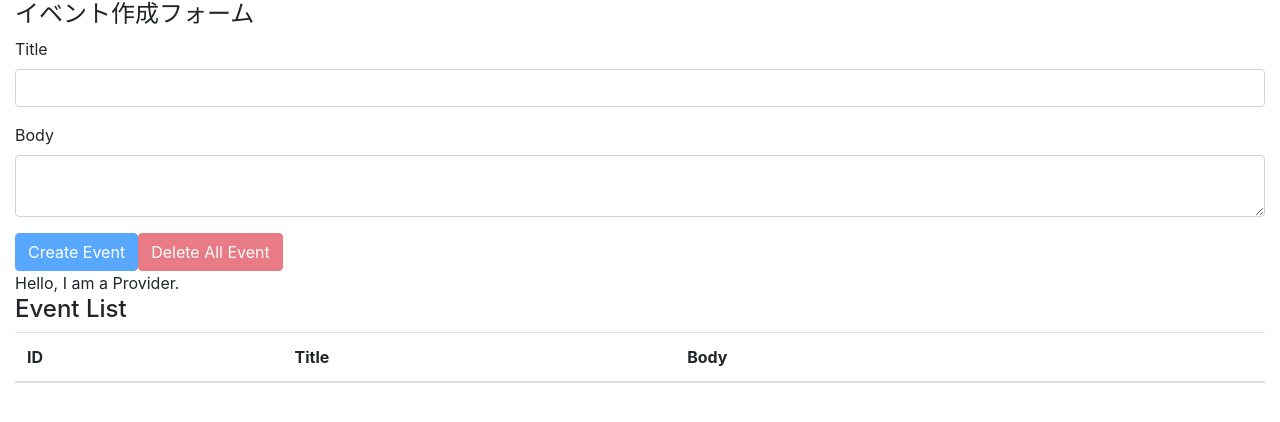
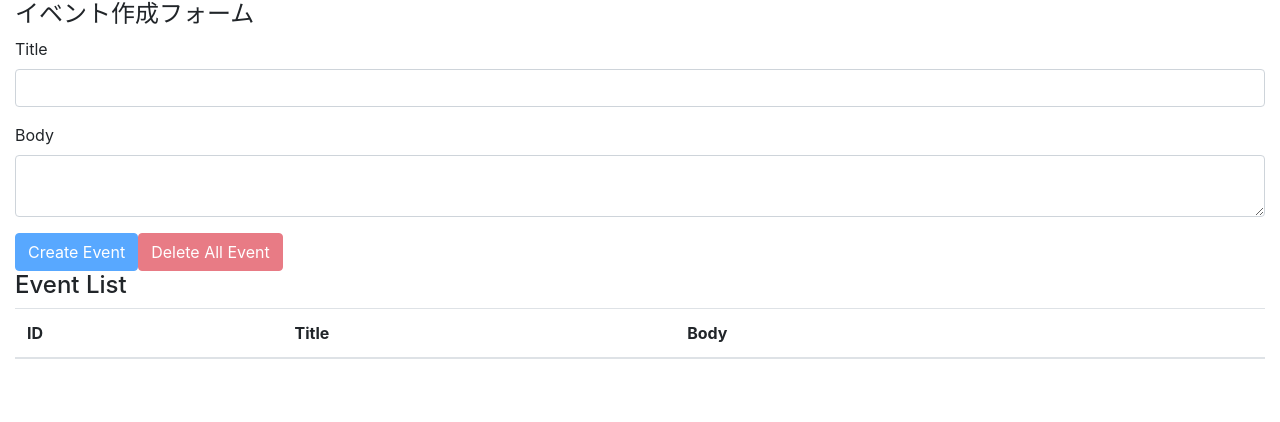
Before and after one commit to hhhirokunnn/react-hello-world, a React (Create React App) app: page / in a window 1280 px wide. Shown: the top 422 px of the page. Built offline with nearby package versions, Linux system fonts and the light colour scheme.

Commit message:
solve prop drilling issue

```diff
--- a/src/components/App.js
+++ b/src/components/App.js
@@ -9,10 +9,10 @@ const App = () => {
   // refs: https://ja.reactjs.org/docs/hooks-reference.html#usereducer
   const [state, dispatch] = useReducer(reducer, [])
   return (
-    <AppContext.Provider value={'Hello, I am a Provider.'}>
+    <AppContext.Provider value={{ state, dispatch }}>
       <div className= "container-fluid">
-        <EventForm state={state} dispatch={dispatch}/>
-        <Events state={state} dispatch={dispatch}/>
+        <EventForm />
+        <Events />
       </div>
     </AppContext.Provider>
   )
--- a/src/components/Event.js
+++ b/src/components/Event.js
@@ -1,8 +1,10 @@
-import React from 'react'
+import React, { useContext } from 'react'
 import { DELETE_EVENT } from '../actions'
+import AppContext from '../contexts/AppContext'
 
-const Event = ({ event, dispatch }) => {
+const Event = ({ event }) => {
     const id = event.id
+    const { dispatch } = useContext(AppContext)
 
     const handleClickDeleteButton = () =>{
       const result = window.confirm(`You want to delete event(id=${id})?`)
--- a/src/components/EventForm.js
+++ b/src/components/EventForm.js
@@ -1,7 +1,9 @@
-import React, { useState } from 'react'
+import React, { useState, useContext } from 'react'
 import { CREATE_EVENT, DELETE_ALL_EVENTS } from '../actions'
+import AppContext from '../contexts/AppContext'
 
-const EventForm = ( { state, dispatch } ) => {
+const EventForm = () => {
+    const { state, dispatch } = useContext(AppContext)
     const [title, setTitle] = useState('')
     const [body, setBody] = useState('')
 
--- a/src/components/Events.js
+++ b/src/components/Events.js
@@ -2,11 +2,10 @@ import React, { useContext } from 'react'
 import Event from './Event'
 import AppContext from '../contexts/AppContext'
 
-const Events = ( {state, dispatch} ) => {
-    const value = useContext(AppContext)
+const Events = () => {
+    const { state } = useContext(AppContext)
     return (
         <>
-            <div>{value}</div>
             <h4>Event List</h4>
             <table className="table table-hover">
                 <thead>
@@ -18,7 +17,7 @@ const Events = ( {state, dispatch} ) => {
                 </tr>
                 </thead>
                 <tbody>
-                { state.map((event, index)  => <Event key={index} event={event} dispatch={dispatch} />) }
+                { state.map((event, index)  => <Event key={index} event={event} />) }
                 </tbody>
             </table>
         </>
```
